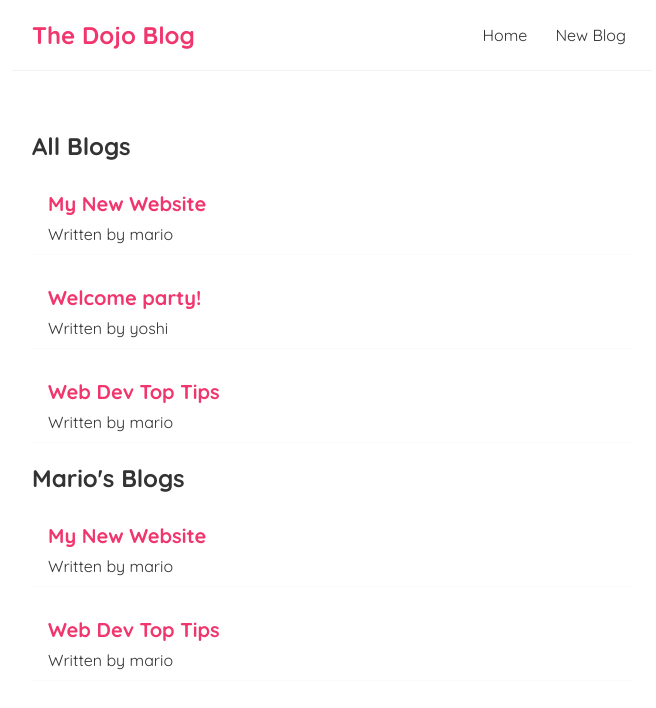
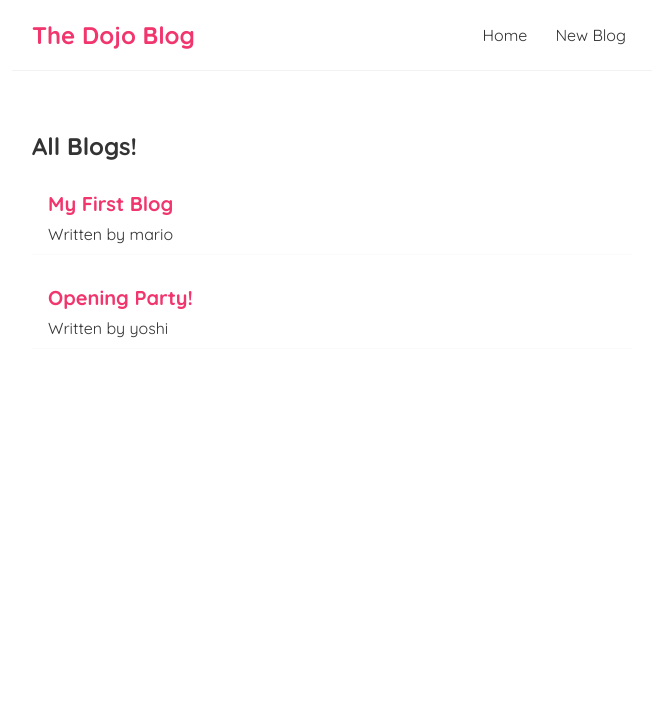
Before and after one commit to artwired/react-netninja-tutorial, a React (Create React App) app: page / in a window 1280 px wide. Shown: the top 708 px of the page, without its empty margins (308-964 px from the left). Built offline with nearby package versions, Linux system fonts and the light colour scheme; data requests are answered from the project's data file.

Commit message:
Add files via upload

```diff
--- /dev/null
+++ b/data/db.json
@@ -0,0 +1,16 @@
+{
+    "blogs": [
+        {
+            "title": "My First Blog",
+            "body": "Why do we use it?\nIt is a long established fact that a reader will be distracted",
+            "author": "mario",
+            "id": 1
+        },
+        {
+            "title": "Opening Party!",
+            "body": "Why do we use it?\nIt is a long established fact that the reader will be distracted",
+            "author": "yoshi",
+            "id": 2
+        }
+    ]
+}
--- a/src/Home.js
+++ b/src/Home.js
@@ -1,17 +1,23 @@
-import { useState } from 'react'
+import { useState, useEffect } from 'react'
 import BlogList from './BlogList';
 
 const Home = () => {
-    const [blogs, setBlogs] = useState([
-        { title: 'My New Website', body: 'Lorem ipsum...', author: 'mario', id: 1 },
-        { title: 'Welcome party!', body: 'Lorem ipsum...', author: 'yoshi', id: 2 },
-        { title: 'Web Dev Top Tips', body: 'Lorem ipsum...', author: 'mario', id: 3 }
-    ])
+    const [blogs, setBlogs] = useState(null)
+
+    useEffect(() => {
+        fetch('http://localhost:8000/blogs')
+        .then(res => {
+            return res.json()
+        })
+        .then(data => {
+            console.log(data);
+            setBlogs(data)
+        })
+    }, [])
 
     return (
         <div className="home">
-            <BlogList blogs={blogs} title="All Blogs" />
-            <BlogList blogs={blogs.filter((blog) => blog.author === "mario")} title="Mario's Blogs" />
+            {blogs && <BlogList blogs={blogs} title="All Blogs!" />}
         </div>
      );
 }
```
